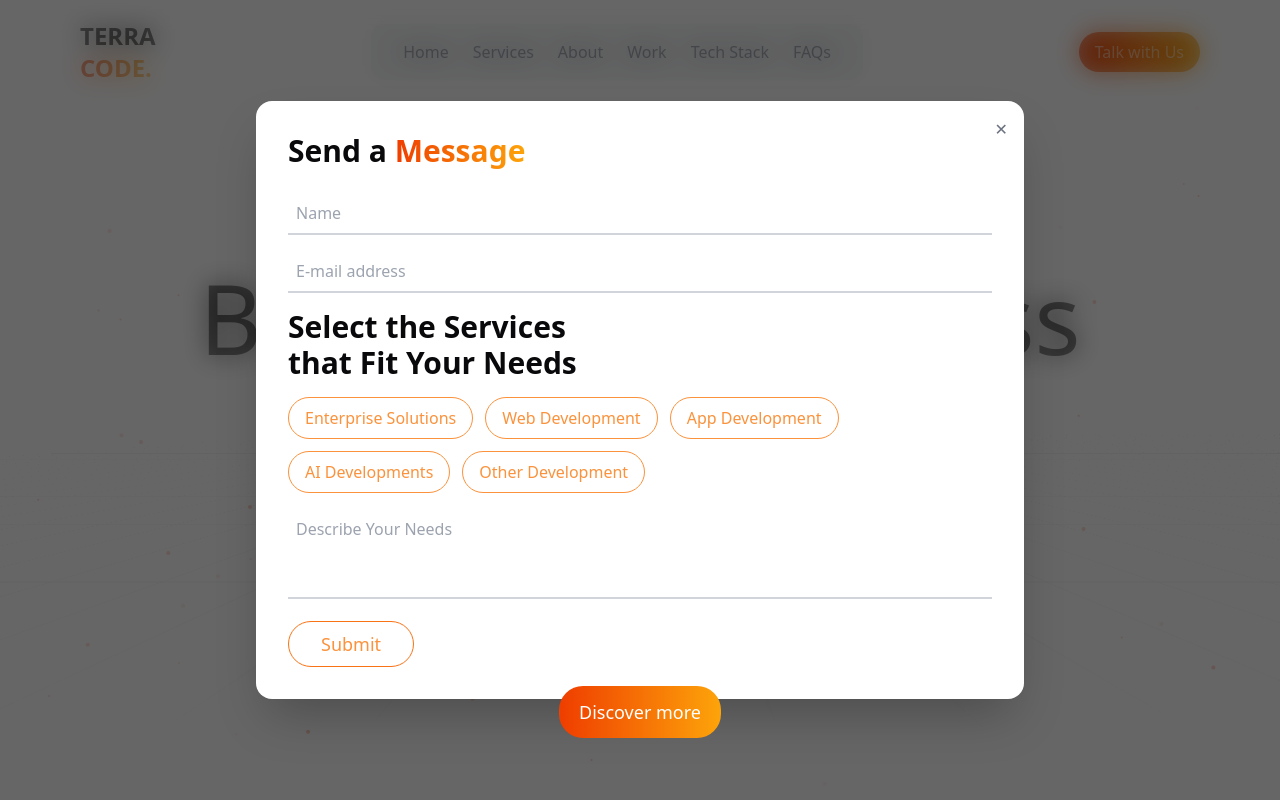
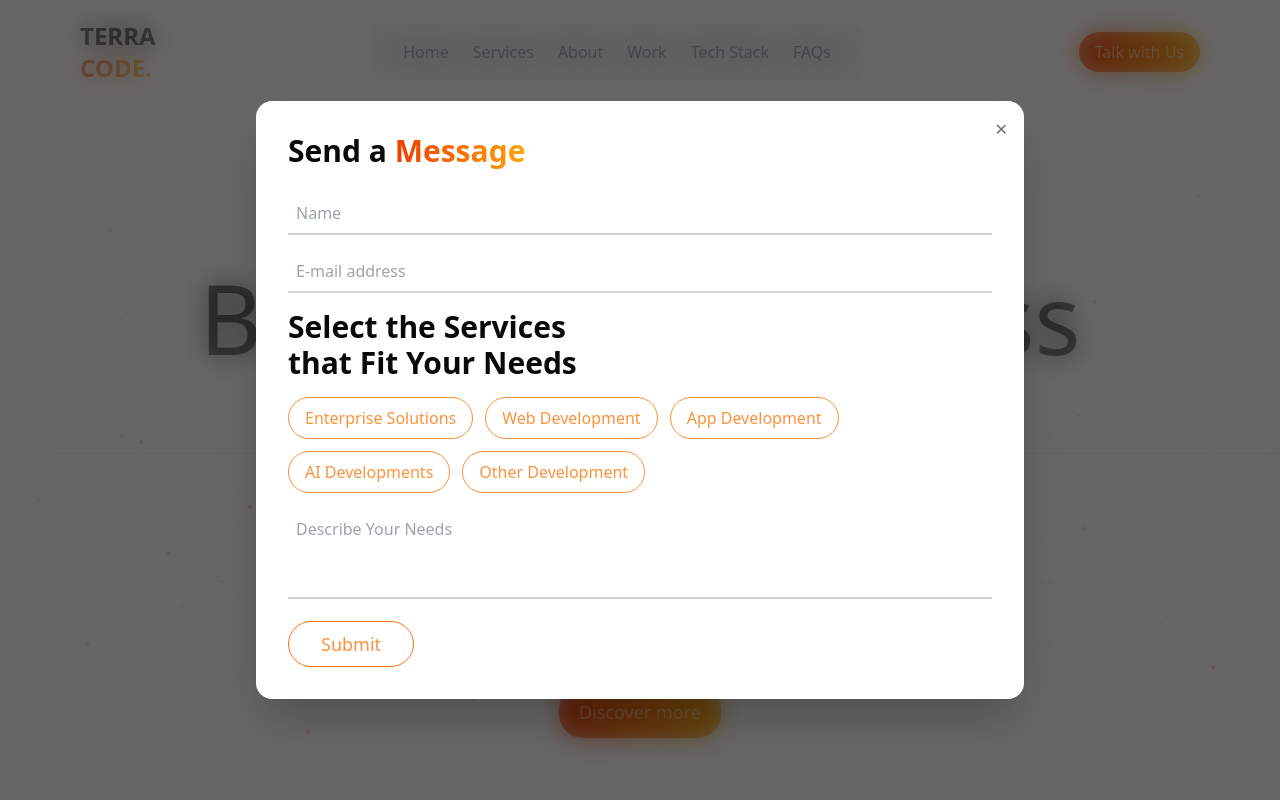
Before and after one commit to Terracode-Dev/Main-Site, a React (Vite) app: page / in a window 1280 px wide. Both pictures are taken after a click on the button "Talk with Us". Shown: the top 800 px of the page. Built offline with nearby package versions, Linux system fonts and the light colour scheme.

Commit message:
animation

```diff
--- a/src/components/contactus/Contact.tsx
+++ b/src/components/contactus/Contact.tsx
@@ -127,7 +127,7 @@ const ContactForm: React.FC<ContactFormProps> = ({ isOpen, onClose }) => {
 
   return (
     <div
-      className={`fixed inset-0 z-50 transition-opacity duration-300 ease-in-out
+      className={`fixed inset-0 z-[120] transition-opacity duration-300 ease-in-out
         ${mounted ? 'opacity-100' : 'opacity-0'}`}
     >
       {/* Backdrop */}
--- a/src/components/home/Hero.tsx
+++ b/src/components/home/Hero.tsx
@@ -60,7 +60,7 @@ export default function Hero() {
             bg-gradient-to-r from-[#EF3D00] to-[#FDA40A]
             hover:scale-105
             sm:text-base md:text-lg rounded-3xl
-            transition-all duration-300
+            transition-all duration-500
             animate-shimmer
             hover:shadow-lg hover:shadow-[#EF3D00]/50
             before:absolute before:inset-0
```
